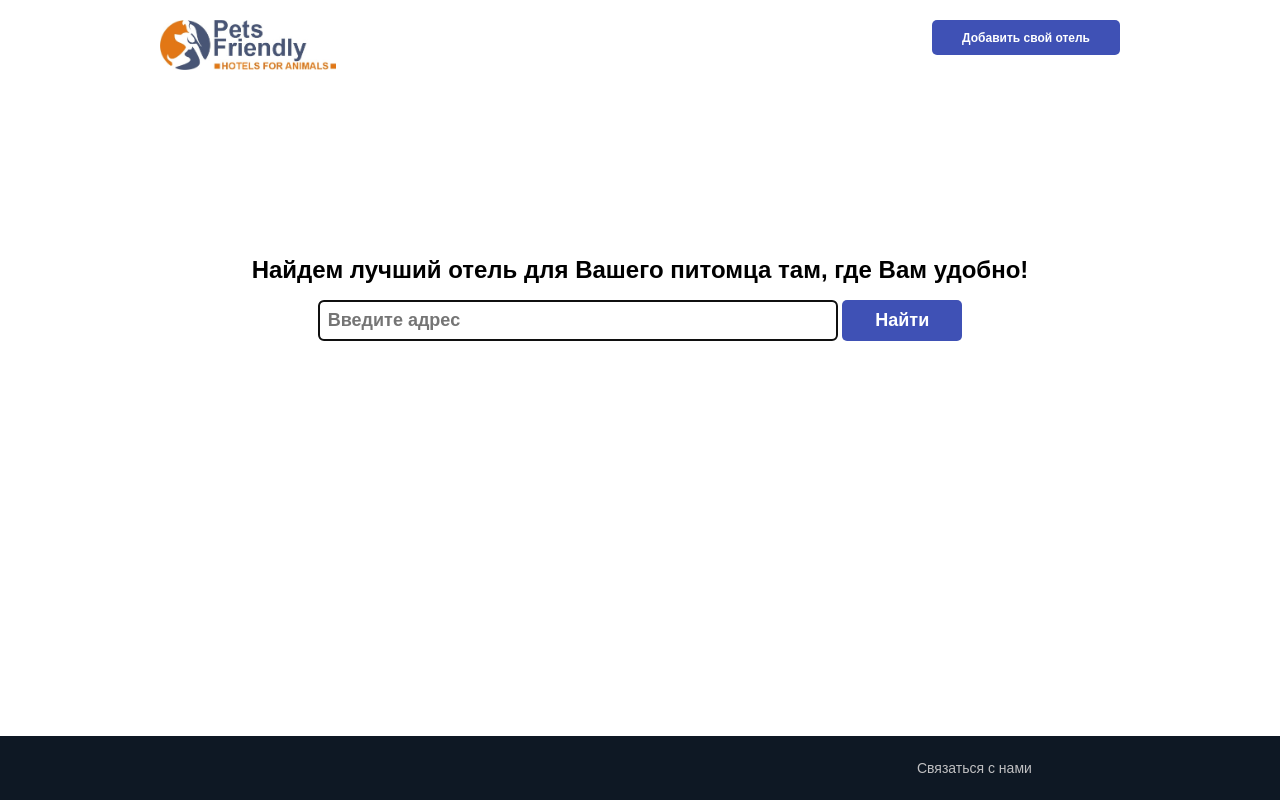
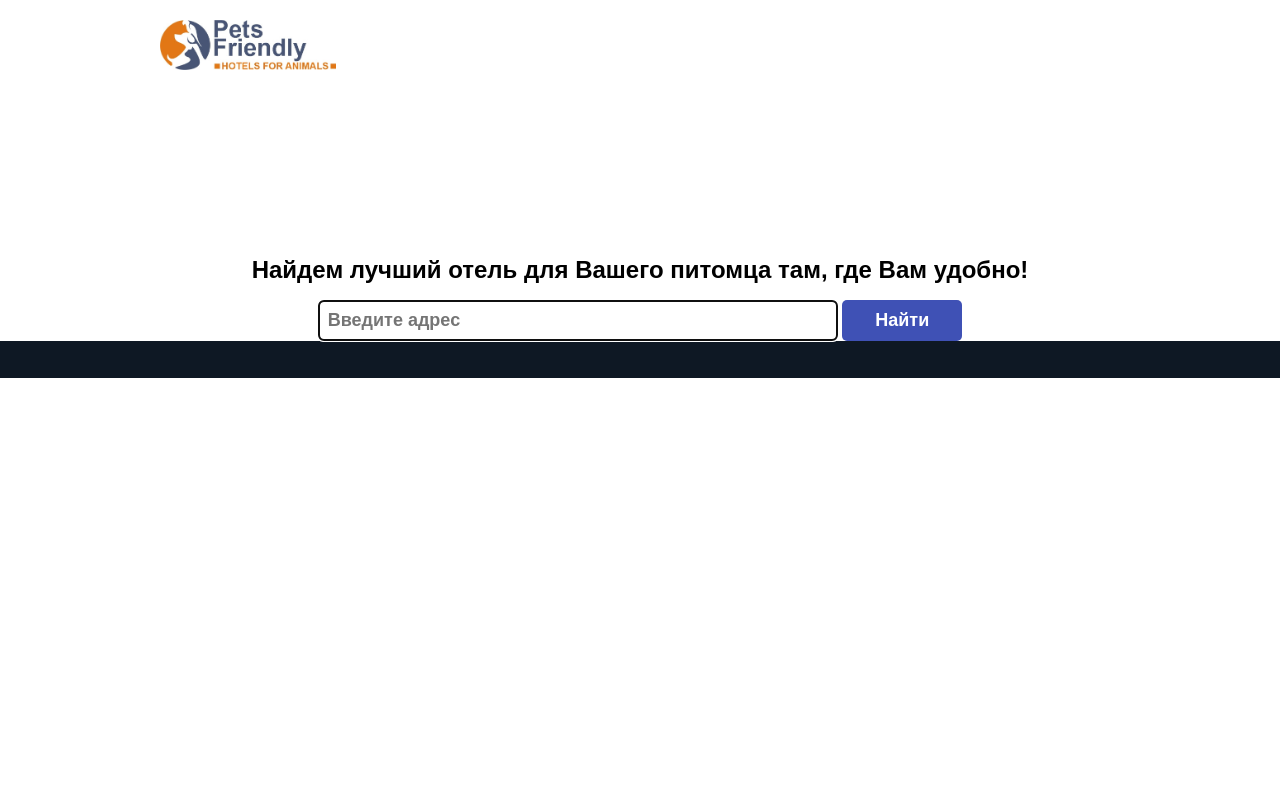
Before and after one commit to ChmutovSergey/pets_friendly, a Django app: page / in a window 1280 px wide. Run offline with Django 3.2, Linux system fonts and the light colour scheme.

Commit message:
Удалить неактивные элементы

```diff
--- a/main_app/static/main_app/css/index.css
+++ b/main_app/static/main_app/css/index.css
@@ -34,7 +34,3 @@ input.button_address:hover {
     background: #E27715;
     cursor: pointer;
 }
-
-.footer {
-    position: absolute;
-}
--- a/main_app/templates/main_app/base.html
+++ b/main_app/templates/main_app/base.html
@@ -17,9 +17,6 @@
                     <a href="/"><img src="{% static 'main_app/img/logo.jpg' %}" alt="Logo"></a>
                 </div>
                 <div class="top-menu">
-                <ul>
-                    <li><a href="#">Добавить свой отель</a></li>
-                </ul>
             </div>
             </header>
             <div class="content">
@@ -35,7 +32,7 @@
                     <div class="col-4">
                         <ul class="footer-navigation-link-list">
                             <li class="footer-navigation-link">
-                                <a href="{% url 'help' %}">Связаться с нами</a>
+                                <a href="#"></a>
                             </li>
                         </ul>
                     </div>
```
